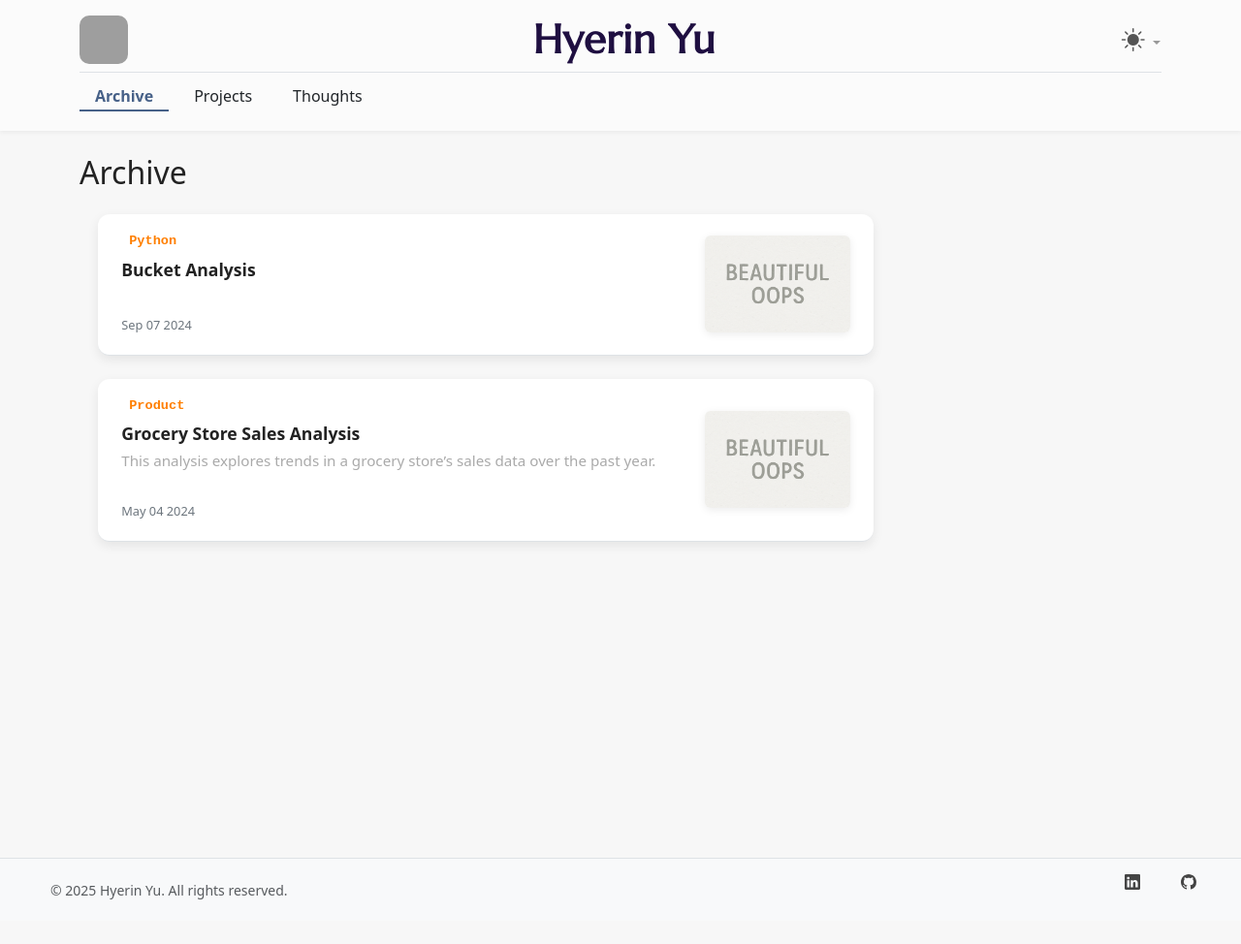
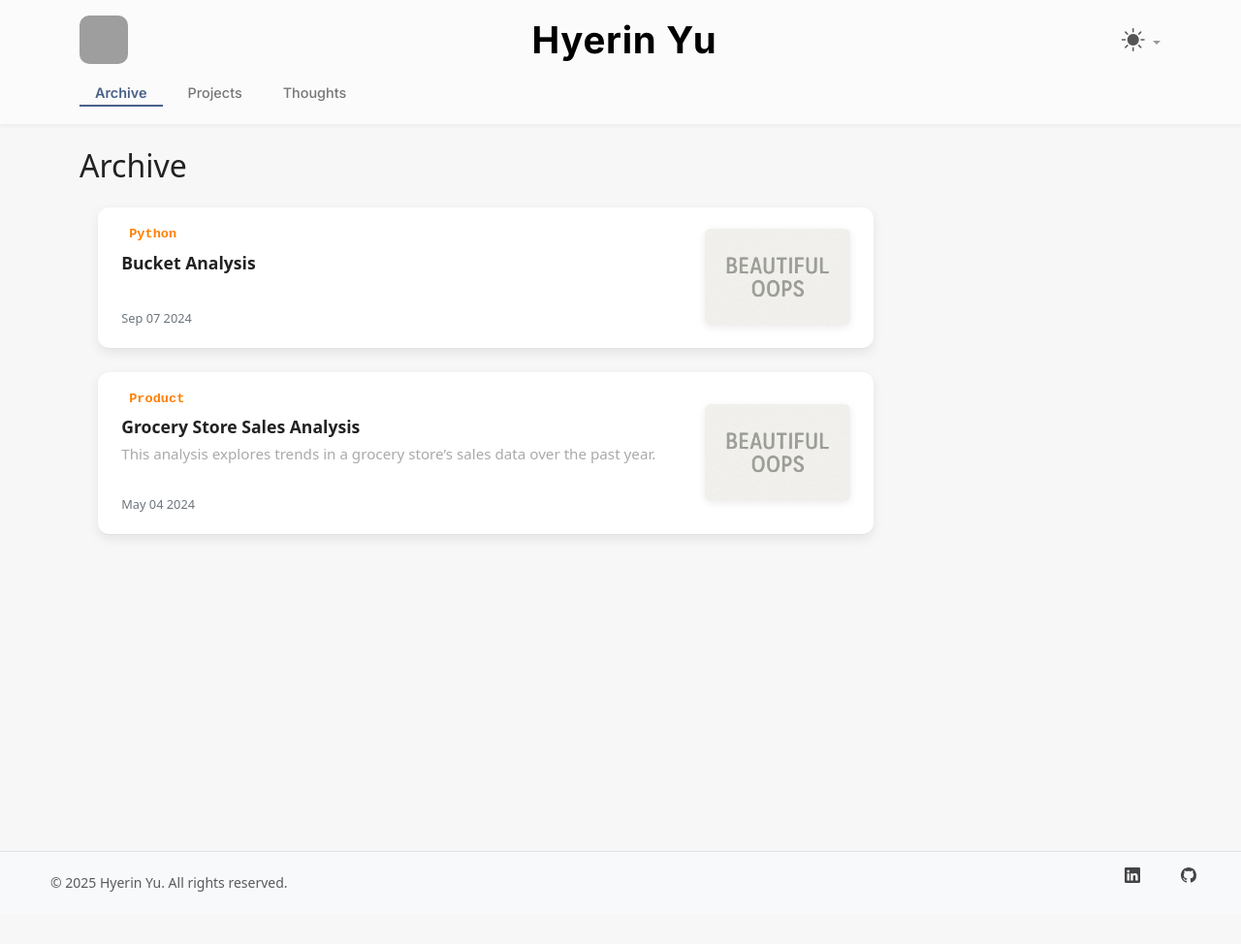
Before and after one commit to hyelinyu/hyelinyu.github.io, a Jekyll site: the page built from index.html, in a window 1280 px wide. Shown: the whole page at 97% size. Built offline with Jekyll 4.4.1, drawn with Linux system fonts in a browser that asks for light colours; grey boxes are pictures that could not be loaded.

Commit message:
title fix

```diff
--- a/_layouts/default.html
+++ b/_layouts/default.html
@@ -7,9 +7,14 @@
 
     <!-- CSS 연결 -->
     <link href="https://cdn.jsdelivr.net/npm/bootstrap@5.3.3/dist/css/bootstrap.min.css" rel="stylesheet">
+    <link rel="stylesheet" href="https://cdn.jsdelivr.net/npm/bootstrap-icons@1.10.5/font/bootstrap-icons.css">
+
+    <!-- 폰트 -->
+    <link href="https://fonts.googleapis.com/css2?family=Marcellus&display=swap" rel="stylesheet">
+    <link href="https://fonts.googleapis.com/css2?family=Inter:wght@500;600;700&display=swap" rel="stylesheet">
+
+    <!-- 커스텀 스타일 -->
     <link rel="stylesheet" href="{{ '/resources/style.css' | relative_url }}">
-  <link rel="stylesheet" href="https://cdn.jsdelivr.net/npm/bootstrap-icons@1.10.5/font/bootstrap-icons.css">
-  <link href="https://fonts.googleapis.com/css2?family=Marcellus&display=swap" rel="stylesheet">
   </head>
 
 <body>
--- a/resources/style.css
+++ b/resources/style.css
@@ -962,3 +962,61 @@ body.dark-mode header .lynexa-title a {
 
 /* a가 다른 규칙으로 덮이지 않게 아예 상속 고정 */
 header .lynexa-title a { text-decoration: none; color: inherit !important; }
+
+
+/* ============================= */
+/*   HEADER TYPOGRAPHY OVERRIDES */
+/* ============================= */
+
+
+header .lynexa-title,
+header .lynexa-title a {
+  font-family: 'Inter', system-ui, -apple-system, BlinkMacSystemFont, "Segoe UI", sans-serif !important;
+  font-weight: 700 !important;       /* 두껍게 */
+  font-size: 2.4rem !important;      /* 필요하면 2.2~2.6으로 조절 */
+  line-height: 1.1;
+  letter-spacing: 0.02em;
+  color: #000000 !important;         /* 완전 검정 */
+  margin: 0;
+  text-decoration: none;
+}
+
+/* 다크모드에서는 흰색 */
+body.dark-mode header .lynexa-title,
+body.dark-mode header .lynexa-title a {
+  color: #ffffff !important;
+}
+
+/* 이름 아래 선 제거 (네비게이션 위 border-top 없애기) */
+header nav.border-top {
+  border-top: none !important;
+}
+
+/* 네비게이션 텍스트 스타일 */
+header .nav-link {
+  font-family: 'Inter', system-ui, -apple-system, BlinkMacSystemFont, "Segoe UI", sans-serif;
+  font-size: 0.9rem;                 /* 살짝 작게 */
+  font-weight: 500;
+  color: #777777 !important;         /* 지금보다 연한 회색 */
+  padding-top: 0.2rem;               /* 위아래 패딩 줄이기 */
+  padding-bottom: 0.2rem;
+}
+
+/* 다크모드 네비 색 */
+body.dark-mode header .nav-link {
+  color: #bbbbbb !important;
+}
+
+/* 활성 탭 (Archive / Projects / Thoughts) */
+header .nav-link.active {
+  font-weight: 600;
+  color: #476188 !important;
+  border-bottom: 2px solid #476188;
+  padding-bottom: 0.1rem;
+}
+
+/* 네비 전체 세로 높이 줄이기 */
+header nav {
+  padding-top: 0.1rem;
+  padding-bottom: 0.1rem;
+}
```
Lines whose indentation alone changed are shown as unchanged.
